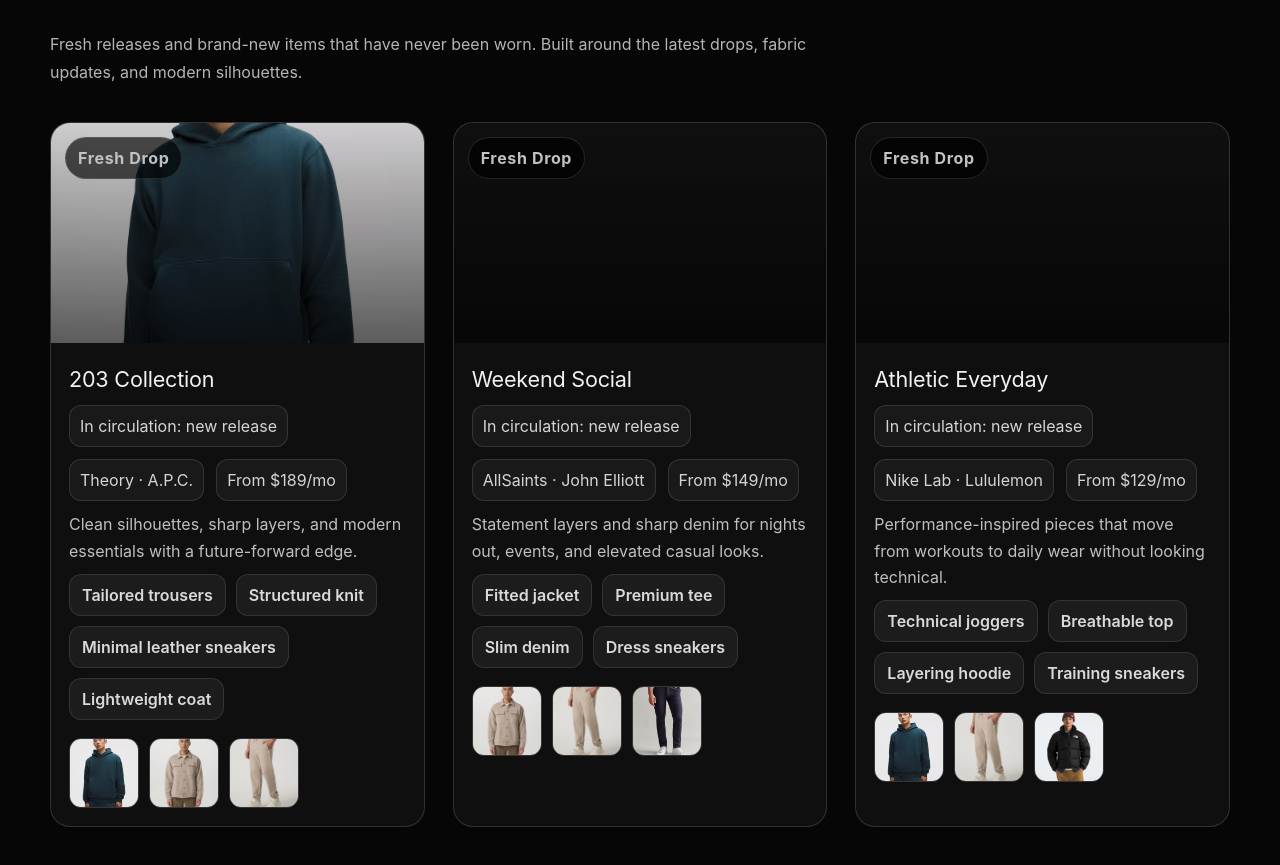
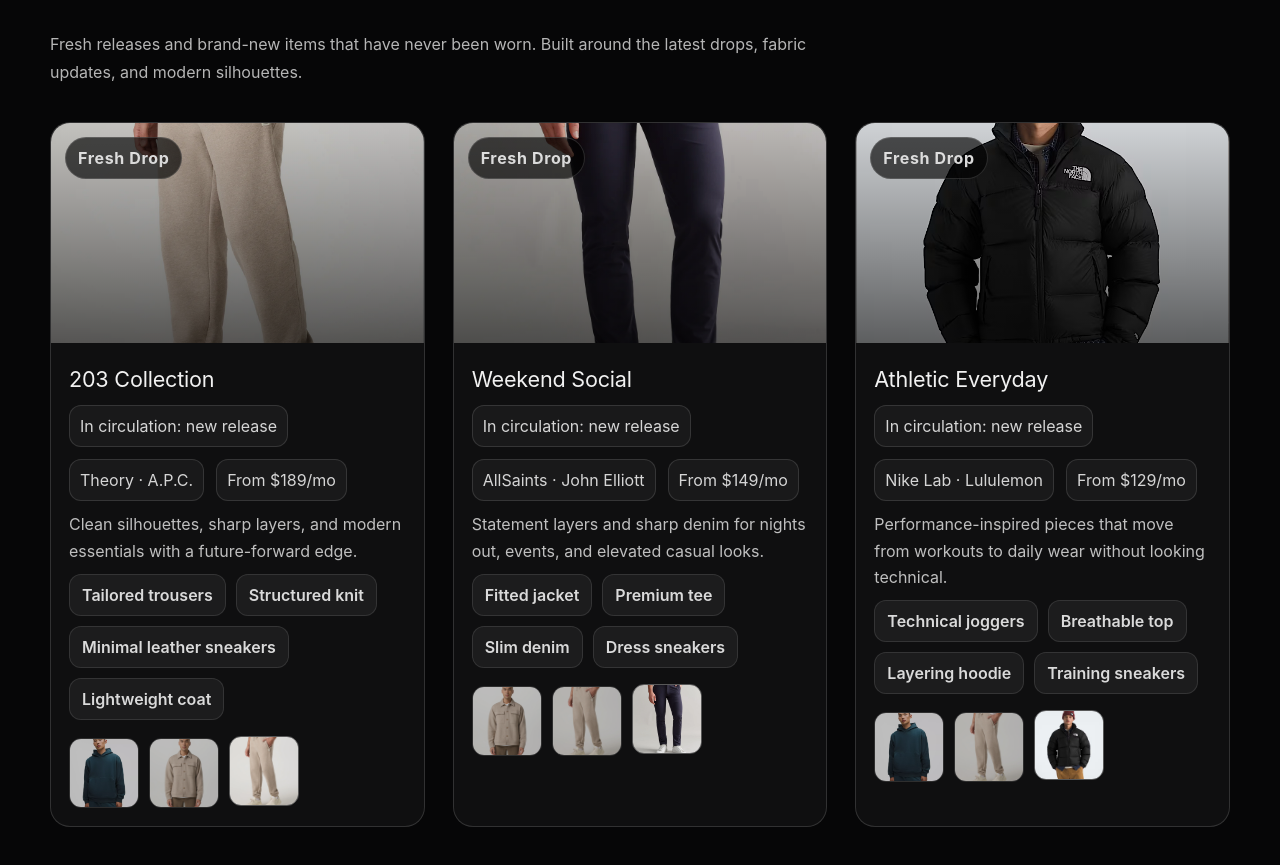
Before and after one commit to bendavenport700-a11y/davenport-wardrobe-v2, a Next.js app: page /wardrobes/new-arrivals in a window 1280 px wide. Shown: the part 341-1206 px from the top of the page. Built offline with nearby package versions, Linux system fonts and the light colour scheme.

Commit message:
Add slideshow to New Arrivals and wardrobes

```diff
--- a/app/wardrobes/new-arrivals/page.tsx
+++ b/app/wardrobes/new-arrivals/page.tsx
@@ -59,10 +59,22 @@
 
         .heroImg {
           height: 220px;
+          position: relative;
+          overflow: hidden;
+        }
+
+        .slideTrack {
+          display: flex;
+          height: 100%;
+          transition: transform .8s ease;
+        }
+
+        .slidePanel {
+          min-width: 100%;
+          height: 100%;
           background-size: cover;
           background-position: center;
           filter: brightness(0.88);
-          position: relative;
         }
 
         .heroImg::after {
@@ -137,12 +149,21 @@
           margin-top: 8px;
         }
 
-        .galleryRow img {
+        .thumb {
           width: 70px;
           height: 70px;
           object-fit: cover;
           border-radius: 12px;
           border: 1px solid rgba(255,255,255,0.16);
+          opacity: 0.8;
+          transition: border-color .2s ease, opacity .2s ease, transform .2s ease;
+          cursor: pointer;
+        }
+
+        .thumb.active {
+          border-color: rgba(255,255,255,0.3);
+          opacity: 1;
+          transform: translateY(-2px);
         }
       `}</style>
 
@@ -172,25 +193,53 @@
 
         <div className="grid">
           {NEW_ARRIVALS.map((w) => (
-            <div key={w.name} className="arrivalCard">
+            <ArrivalCard key={w.name} wardrobe={w} />
+          ))}
+        </div>
+      </div>
+    </main>
+  );
+}
+
+function ArrivalCard({ wardrobe }: { wardrobe: (typeof NEW_ARRIVALS)[number] }) {
+  const [active, setActive] = React.useState(0);
+
+  React.useEffect(() => {
+    const id = setInterval(() => {
+      setActive((prev) => (prev + 1) % wardrobe.gallery.length);
+    }, 2400);
+    return () => clearInterval(id);
+  }, [wardrobe.gallery.length]);
+
+  return (
+    <div className="arrivalCard">
+      <div className="heroImg">
         <div
-                className="heroImg"
-                style={{ backgroundImage: `url(${w.cover})` }}
+          className="slideTrack"
+          style={{ transform: `translateX(-${active * 100}%)` }}
         >
+          {wardrobe.gallery.map((src) => (
+            <div
+              key={src}
+              className="slidePanel"
+              style={{ backgroundImage: `url(${src})` }}
+            />
+          ))}
+        </div>
         <div className="pill">Fresh Drop</div>
       </div>
 
       <div className="arrivalBody">
-                <h3 className="title">{w.name}</h3>
+        <h3 className="title">{wardrobe.name}</h3>
         <div className="meta">
           <span>In circulation: new release</span>
-                  <span>{w.brands.slice(0, 2).join(" · ")}</span>
-                  <span>From ${w.monthlyFee}/mo</span>
+          <span>{wardrobe.brands.slice(0, 2).join(" · ")}</span>
+          <span>From ${wardrobe.monthlyFee}/mo</span>
         </div>
-                <p className="desc">{w.description}</p>
+        <p className="desc">{wardrobe.description}</p>
 
         <div className="itemRow">
-                  {w.items.slice(0, 4).map((item) => (
+          {wardrobe.items.slice(0, 4).map((item) => (
             <div key={item} className="itemChip">
               {item}
             </div>
@@ -198,15 +247,17 @@
         </div>
 
         <div className="galleryRow">
-                  {w.gallery.slice(0, 3).map((src) => (
-                    <img key={src} src={src} alt={`${w.name} detail`} />
+          {wardrobe.gallery.slice(0, 3).map((src, i) => (
+            <img
+              key={src}
+              src={src}
+              alt={`${wardrobe.name} detail`}
+              className={`thumb ${i === active ? "active" : ""}`}
+              onClick={() => setActive(i)}
+            />
           ))}
         </div>
       </div>
     </div>
-          ))}
-        </div>
-      </div>
-    </main>
   );
 }
```
Lines whose indentation alone changed are shown as unchanged.
